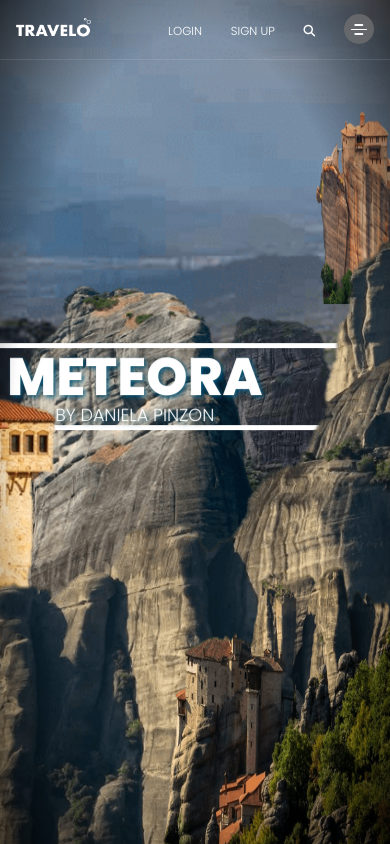
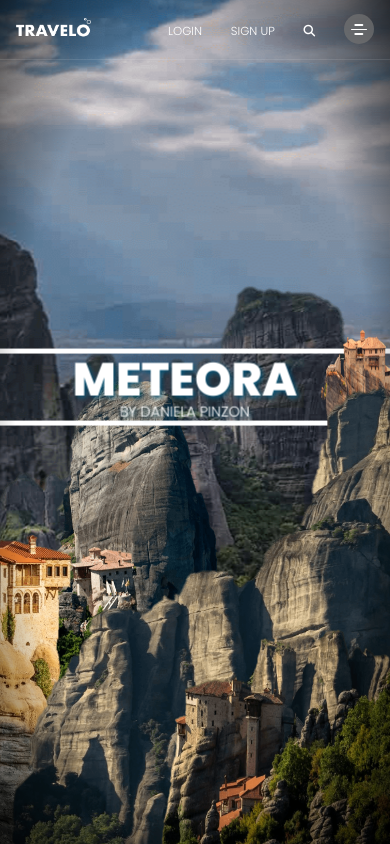
Before and after one commit to dani-pin/Meteora-Hero-By-Daniela-Pinzon, a plain HTML site: page index.html in a window 390 px wide. Drawn offline with nearby package versions, Linux system fonts and the light colour scheme.

Commit message:
Improve Responsiveness

```diff
--- a/main.js
+++ b/main.js
@@ -32,7 +32,8 @@ update(0);
 
 window.addEventListener("mousemove", (e) => {
   if (timeline.isActive()) return;
-  // if (window.innerWidth <= 1050) return;
+  //No se pueden mover las imagenes cuando pasa el mouse, cuando la pantalla es menor o igual a 1125
+  if (window.innerWidth <= 1125) return;
 
   xValue = e.clientX - window.innerWidth / 2;
   yValue = e.clientY - window.innerHeight / 2;
--- a/style.css
+++ b/style.css
@@ -156,7 +156,7 @@ main {
   position: absolute;
   z-index: 5;
   top: calc(50% - 35px);
-  left: calc(50% - 60px);
+  left: calc(50% - 25px);
   text-align: center;
   text-transform: uppercase;
   color: white;
@@ -189,7 +189,7 @@ main {
   position: absolute;
   z-index: 7;
   width: 20.83%;
-  top: 21%;
+  top: 14%;
   left: 93.75%;
 }
 
@@ -241,7 +241,7 @@ main {
   }
 }
 
-@media (max-width: 1165px) {
+@media (max-width: 1125px) {
   .text h1 {
     font-size: 5rem;
     line-height: 1.1;
@@ -294,6 +294,59 @@ main {
   }
   .monastery-3 {
     width: initial;
+    height: 105%;
+  }
+  .monastery-4 {
+    width: 21.83%;
+    height: 30%;
+    top: 20%;
+    left: 93.75%;
+  }
+  .monastery-2 {
+    width: initial;
+    height: 102.224%;
+  }
+  .monastery-5 {
+    width: 49.9%;
+    height: 37.672%;
+  }
+  .monastery-1 {
+    width: initial;
+    height: 85.552%;
+  }
+}
+
+@media (max-width: 845px) {
+  .monastery-4 {
+    width: 17.83%;
+    height: 30%;
+    top: 20%;
+    left: 95.75%;
+  }
+}
+
+@media (max-width: 700px) {
+  .text h1 {
+    font-size: 3.3rem;
+  }
+  .text h2 {
+    font-size: 1.1rem;
+  }
+  .bg-img {
+    width: initial;
+    height: 222.224%;
+  }
+
+  .mountain-1 {
+    width: initial;
+    height: 98.552%;
+  }
+  .mountain-2 {
+    width: initial;
+    height: 80%;
+  }
+  .monastery-3 {
+    width: initial;
     height: 85%;
   }
   .monastery-4 {
@@ -310,15 +363,61 @@ main {
   }
   .monastery-1 {
     width: initial;
-    height: 75.552%;
+    height: 85.552%;
   }
 }
 
-@media (max-width: 520px) {
+@media (max-width: 530px) {
+  .text {
+    left: calc(50% - 10px);
+  }
   .text h1 {
-    font-size: 3.3rem;
+    font-size: 2.9rem;
   }
   .text h2 {
-    font-size: 1.1rem;
+    font-size: 0.9rem;
+  }
+
+  .bg-img {
+    width: initial;
+    height: 142.224%;
+  }
+
+  .mountain-1 {
+    width: initial;
+    height: 98.552%;
+    top: 68.68%;
+  }
+  .mountain-2 {
+    width: initial;
+    height: 96%;
+  }
+  .monastery-3 {
+    width: initial;
+    height: 45%;
+    top: 58%;
+    left: 39%;
+  }
+  .monastery-4 {
+    width: 28.83%;
+    height: 23%;
+    top: 45%;
+    left: 93.75%;
+  }
+  .monastery-2 {
+    width: initial;
+    height: 76.224%;
+    top: 70.05%;
+    left: 68.24%;
+  }
+  .monastery-5 {
+    width: 79.9%;
+    height: 26.672%;
+    top: 87%;
+  }
+  .monastery-1 {
+    width: initial;
+    height: 41.552%;
+    top: 80.06%;
   }
 }
```
